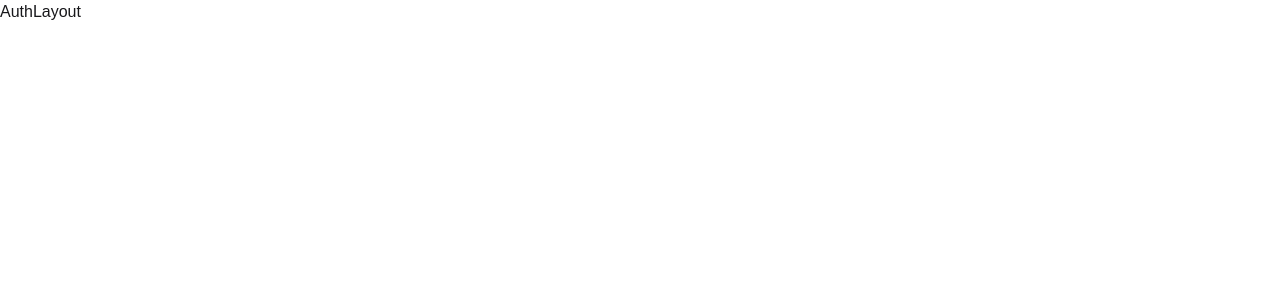
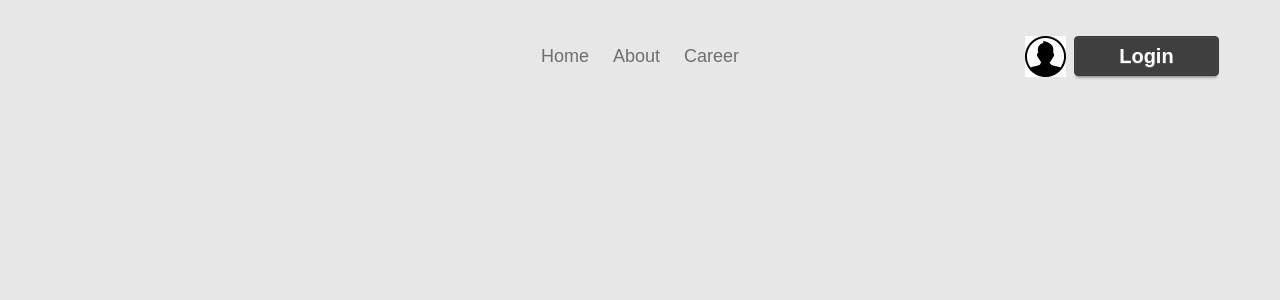
Before and after one commit to Shashuvo/Dragon-News, a React (Vite) app: page /auth in a window 1280 px wide. Shown: the top 300 px of the page. Built offline with nearby package versions, Linux system fonts and the light colour scheme.

Commit message:
navbar added in Auth pages

```diff
--- a/src/components/Navbar/Navbar.jsx
+++ b/src/components/Navbar/Navbar.jsx
@@ -1,5 +1,5 @@
 import React from 'react';
-import { NavLink } from 'react-router';
+import { Link, NavLink } from 'react-router';
 import user from "../../assets/user.png"
 
 const Navbar = () => {
@@ -9,7 +9,7 @@ const Navbar = () => {
         <li><NavLink to="/career">Career</NavLink></li>
     </>
     return (
-        <div className="navbar bg-base-100">
+        <div className="navbar">
             <div className="navbar-start">
                 <div className="dropdown">
                     <div tabIndex={0} role="button" className="btn btn-ghost lg:hidden text-secondary">
@@ -29,7 +29,7 @@ const Navbar = () => {
             </div>
             <div className="navbar-end gap-2">
                 <img src={user} alt="User Image" />
-                <a className="btn btn-primary text-white md:text-xl font-semibold py-2 px-11">Login</a>
+                <Link to="/auth/login" className="btn btn-primary text-white md:text-xl font-semibold py-2 px-11">Login</Link>
             </div>
         </div>
     );
--- a/src/layouts/AuthLayout/AuthLayout.jsx
+++ b/src/layouts/AuthLayout/AuthLayout.jsx
@@ -1,9 +1,12 @@
 import React from 'react';
+import Navbar from '../../components/Navbar/Navbar';
 
 const AuthLayout = () => {
     return (
-        <div>
-            <h1>AuthLayout</h1>
+        <div className='bg-base-300 min-h-screen'>
+            <header className="w-full md:w-11/12 mx-auto pt-2 md:pt-5">
+                <Navbar></Navbar>
+            </header>
         </div>
     );
 };
```
